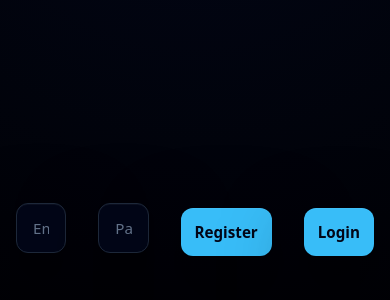
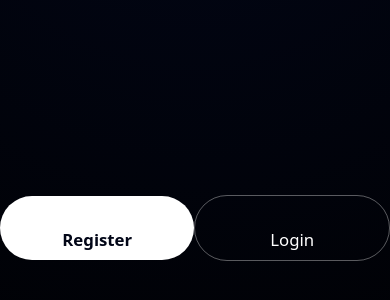
Before and after one commit to Purefier100/clarity-ai, a website: page frontend/index.html in a window 390 px wide. Shown: the part 194-494 px from the top of the page. Drawn offline with Linux system fonts and the light colour scheme.

```diff
--- a/frontend/style.css
+++ b/frontend/style.css
@@ -240,112 +240,77 @@ body {
     }
 }
 
-/* ================= PROFESSIONAL AUTH MODAL ================= */
+/* ================= AUTH CTA STYLE (SIGN UP / LOG IN) ================= */
 #auth {
     position: fixed;
     inset: 0;
-    background: radial-gradient(circle at top, #020617, #000 80%);
+    background: radial-gradient(circle at top, #020617, #000 85%);
     display: flex;
     align-items: center;
     justify-content: center;
     z-index: 1000;
 }
 
-/* Auth card */
+/* Auth wrapper */
 #auth>* {
     width: 100%;
     max-width: 420px;
-    background: rgba(2, 6, 23, 0.92);
-    border: 1px solid #1e293b;
-    border-radius: 18px;
-    padding: 32px;
+    padding: 40px 28px;
     display: flex;
     flex-direction: column;
+    align-items: stretch;
     gap: 18px;
-    box-shadow:
-        0 30px 80px rgba(0, 0, 0, 0.75),
-        inset 0 1px 0 rgba(255, 255, 255, 0.04);
 }
 
-/* Title */
-#auth h2,
-#auth h3 {
-    text-align: center;
-    font-size: 1.25rem;
-    font-weight: 600;
-    letter-spacing: 0.2px;
-    margin-bottom: 6px;
+/* Hide inputs visually if you only want CTA buttons */
+#auth input {
+    display: none;
 }
 
-/* Subtitle (optional) */
-#auth p {
-    text-align: center;
-    font-size: 0.9rem;
-    color: #94a3b8;
-}
-
-/* Inputs */
-#auth input {
-    width: 100%;
-    padding: 14px 16px;
-    border-radius: 12px;
-    border: 1px solid #1e293b;
-    background: #020617;
-    color: #e5e7eb;
-    font-size: 0.95rem;
-    transition: border 0.2s ease, box-shadow 0.2s ease;
-}
-
-#auth input::placeholder {
-    color: #64748b;
-}
-
-#auth input:focus {
-    outline: none;
-    border-color: #38bdf8;
-    box-shadow: 0 0 0 2px rgba(56, 189, 248, 0.15);
-}
-
-/* Primary button */
-#auth button {
-    margin-top: 8px;
-    padding: 14px;
-    border-radius: 12px;
+/* Primary CTA — Sign Up */
+#auth button:first-of-type {
+    height: 64px;
+    border-radius: 999px;
+    background: #ffffff;
+    color: #020617;
+    font-size: 1.05rem;
+    font-weight: 600;
     border: none;
     cursor: pointer;
-    font-weight: 600;
-    font-size: 0.95rem;
-    background: #38bdf8;
-    color: #020617;
     transition: transform 0.15s ease, opacity 0.15s ease;
 }
 
-#auth button:hover {
+#auth button:first-of-type:hover {
     transform: translateY(-1px);
     opacity: 0.95;
 }
 
-/* Secondary action (Register / Login switch) */
-#auth button.secondary {
+/* Secondary CTA — Log In */
+#auth button:last-of-type {
+    height: 64px;
+    border-radius: 999px;
     background: transparent;
-    color: #94a3b8;
-    border: 1px solid #1e293b;
+    color: #ffffff;
+    font-size: 1.05rem;
+    font-weight: 500;
+    border: 1.5px solid rgba(255, 255, 255, 0.35);
+    cursor: pointer;
+    transition: border 0.15s ease, opacity 0.15s ease;
 }
 
-#auth button.secondary:hover {
-    color: #e5e7eb;
-    border-color: #334155;
+#auth button:last-of-type:hover {
+    border-color: #ffffff;
+    opacity: 0.9;
 }
 
-/* Hide auth completely when logged in */
+/* Remove auth when logged in */
 #auth.hidden {
     display: none !important;
 }
 
-/* Mobile polish */
+/* Mobile spacing */
 @media (max-width: 480px) {
     #auth>* {
-        padding: 24px;
-        margin: 0 16px;
+        padding: 32px 20px;
     }
 }
```
